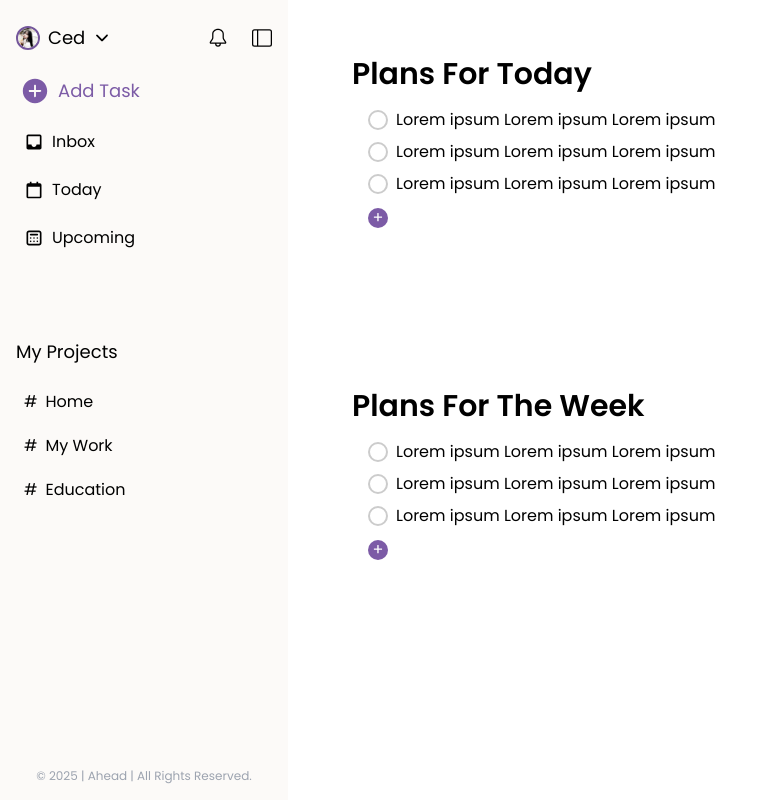
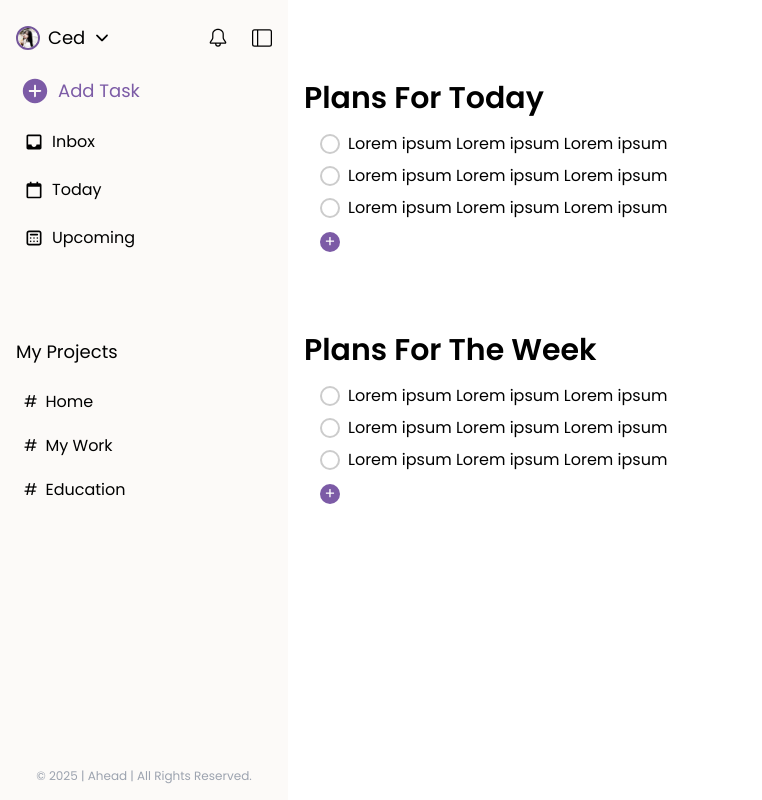
Before and after one commit to cedik456/group-proj-tdl, a React (Vite) app: page / in a window 1280 px wide. Shown: the whole page, without its empty margins (0-762 px from the left). Built offline with nearby package versions, Linux system fonts and the light colour scheme.

Commit message:
Fix the sidebar add flex and built-in container styling

```diff
--- a/src/components/Sidebar.jsx
+++ b/src/components/Sidebar.jsx
@@ -6,9 +6,7 @@ import { MdInbox } from "react-icons/md";
 import { BiCalendarAlt } from "react-icons/bi";
 import { CgCalendarDates } from "react-icons/cg";
 import { BsLayoutSidebar } from "react-icons/bs";
-import { FaHome } from "react-icons/fa";
 import { Link } from "react-router-dom";
-import { Home } from "lucide-react";
 
 const Sidebar = ({ isOpen, setIsOpen }) => {
   return (
--- a/src/pages/Home.jsx
+++ b/src/pages/Home.jsx
@@ -10,7 +10,8 @@ const Home = () => {
       <div
         className={`flex-grow p-4 content ${isSidebarOpen ? "pl-72" : "pl-16"}`}
       >
-        <div className="mt-10 ml-16">
+        <div className="container flex flex-col gap-20 px-4 py-16 mx-auto">
+          <div>
             <h2>Plans For Today</h2>
             <ul className="ml-4">
               <li className="flex items-center">
@@ -37,7 +38,7 @@ const Home = () => {
             </ul>
           </div>
 
-        <div className="mt-40 ml-16">
+          <div>
             <h2>Plans For The Week</h2>
             <ul className="ml-4">
               <li className="flex items-center">
@@ -65,6 +66,7 @@ const Home = () => {
           </div>
         </div>
       </div>
+    </div>
   );
 };
 
```
Lines whose indentation alone changed are shown as unchanged.
